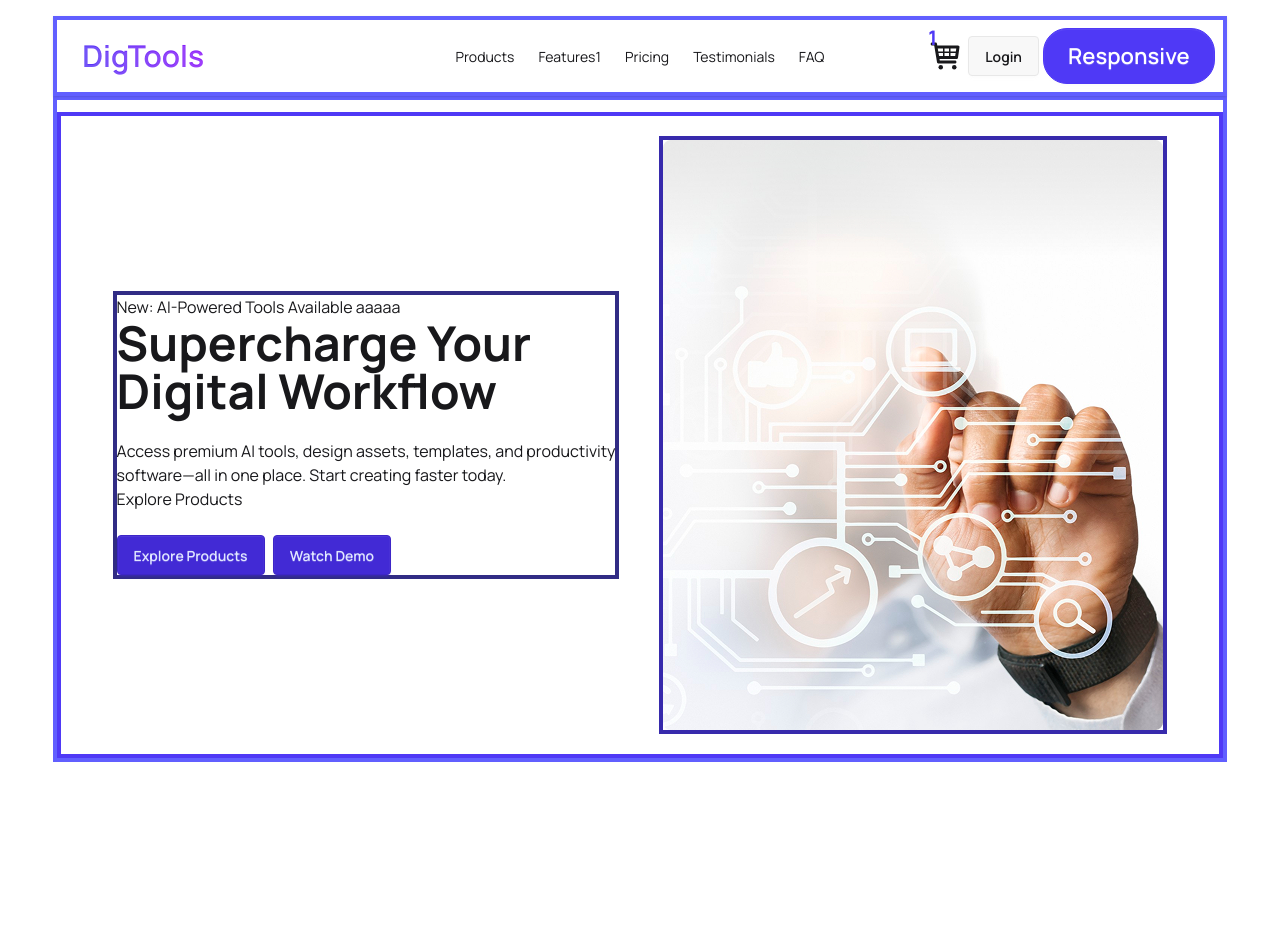
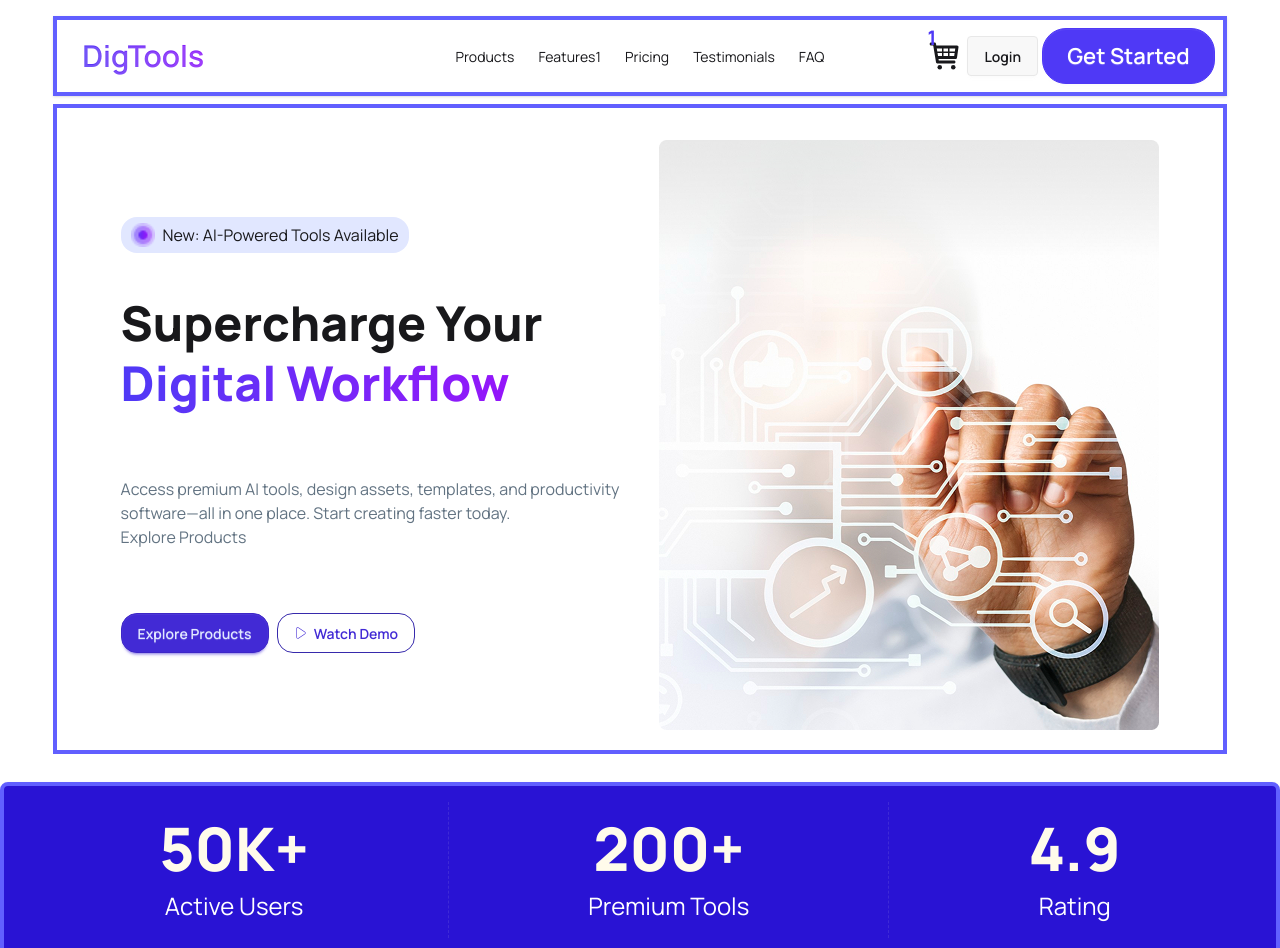
Before and after one commit to farhad202526/my-assignment6-digtools-2026, a React (Vite) app: page / in a window 1280 px wide. Shown: the top 948 px of the page. Before the commit the page ends 800 px from the top, so only its background shows below. Built offline with nearby package versions, Linux system fonts and the light colour scheme.

Commit message:
add banner here section

```diff
--- a/src/App.jsx
+++ b/src/App.jsx
@@ -3,6 +3,7 @@
 import './App.css'
 import Banner from './components/Banner/Banner'
 import Nav from './components/Nav/Nav'
+import Star from './components/Star/Star'
 
 function App() {
 
@@ -11,6 +12,7 @@ function App() {
     <>
    <Nav></Nav>
    <Banner></Banner>
+   <Star></Star>
 
 
 
--- a/src/components/Banner/Banner.jsx
+++ b/src/components/Banner/Banner.jsx
@@ -1,17 +1,21 @@
 import React from 'react';
 import bannerImg from '../../assets/banner.png'
+import pointImg from '../../assets/point.png'
+import { CiPlay1 } from "react-icons/ci";
 
 
 const Banner = () => {
-    return (<div className=' banner-container  border-4 border-indigo-500 w-11/12 mx-auto '>
+    return (<div className=' banner-container  border-4 border-indigo-500 w-11/12 mx-auto  mt-2'>
 
-        <div className='banner-side flex border-4 border-indigo-600 p-5 mt-3 justify-center gap-10 '>
+        <div className='banner-side flex flex-col md:flex-row  p-5 mt-3 justify-center gap-10 '>
 
 
-<div className='banner-lef border-4  border-indigo-900 justify-center items-center text-left my-auto'>
-              <p>New: AI-Powered Tools Available aaaaa</p>
-      <h1 className="text-5xl font-bold">Supercharge Your <br /> Digital Workflow</h1>
-      <p className="py-6">
+                <div className='banner-lef space-y-10  justify-center items-center   text-center md:text-left my-auto'>
+              <div className='inline-block bg-[#E1E7FF] rounded-2xl'>
+                <p className=' flex gap-2  px-2.5  p-1.5 justify-between '> <img className='w-6' src={pointImg} alt="" /> New: AI-Powered Tools Available </p>
+              </div>
+              <h1 className=" text-3xl md:text-5xl font-extrabold leading-tight">Supercharge Your <br /> <samp className=' bg-gradient-to-r from-[#4F39F6] via-[#7227F8] to-[#9514FA] bg-clip-text text-transparent'>Digital Workflow</samp></h1>
+               <p className="py-6 text-[#627382]">
                 Access premium AI tools, design assets, templates, and productivity
               <br />software—all in one place. Start creating faster today. <br />
 
@@ -21,16 +25,16 @@ const Banner = () => {
 
 
 
-     <div className=' flex gap-2'>
+           <div className=' flex  justify-center md:justify-start gap-2'>
 
-      <button className="btn btn-primary">Explore Products</button>
-      <button className="btn btn-primary">Watch Demo</button>
+             <button className="btn btn-primary rounded-2xl">Explore Products</button>
+              <button className="btn btn-outline btn-primary border-1 border-indigo-800  rounded-2xl"> <CiPlay1 />Watch Demo</button>
             </div>
 
 
 
         </div>
-        <div className='banner-right border-4 border-indigo-800 '>
+          <div className='banner-right  '>
                 <img src={bannerImg} alt="" />
 
           </div>
--- a/src/components/Nav/Nav.jsx
+++ b/src/components/Nav/Nav.jsx
@@ -51,7 +51,7 @@ const Nav = () => {
 
 
 
-    <button className="btn btn-xs sm:btn-sm md:btn-md  lg:btn-lg xl:btn-xl bg-[#4F39F6] border-[#4F39F6] text-white hover:bg-[#3b2bc4] rounded-3xl ">Responsive</button>
+    <button className="btn btn-xs sm:btn-sm md:btn-md  lg:btn-lg xl:btn-xl bg-[#4F39F6] border-[#4F39F6] text-white hover:bg-[#3b2bc4] rounded-3xl ">Get Started</button>
   </div>
 </div>
 
--- /dev/null
+++ b/src/components/Star/Star.jsx
@@ -0,0 +1,31 @@
+import React from 'react';
+
+const Star = () => {
+    return (<div className="stats stats-vertical lg:stats-horizontal shadow  w-full text-center   px-4 py-4 bg-[#2913d4]  mx-auto my-7 text-amber-50  border-4 border-indigo-500">
+  <div className="stat  gap-3">
+
+    <div className="stat-value font-extrabold text-6xl">50K+</div>
+    <div className="stat-desc text-white text-2xl ">Active Users</div>
+  </div>
+
+
+  <div className="stat  gap-3">
+
+    <div className="stat-value font-extrabold text-6xl">200+</div>
+    <div className="stat-desc text-white text-2xl">Premium Tools</div>
+  </div>
+
+
+
+
+  <div className="stat  gap-3">
+
+    <div className="stat-value font-extrabold text-6xl">4.9</div>
+    <div className="stat-desc text-white text-2xl">Rating</div>
+  </div>
+</div>
+
+    );
+};
+
+export default Star;
```
Also changed, not shown: src/assets/point.png (added). Lines whose indentation alone changed are shown as unchanged.
